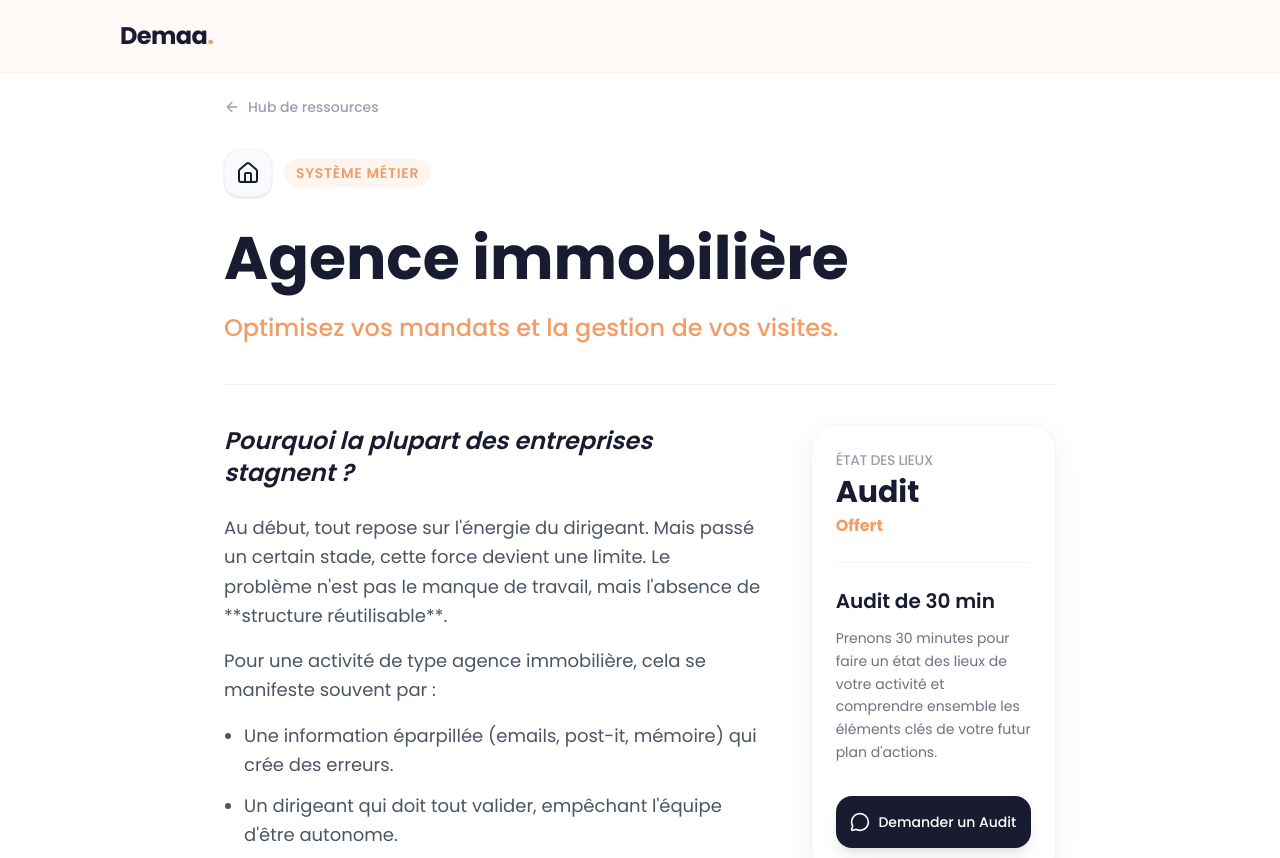
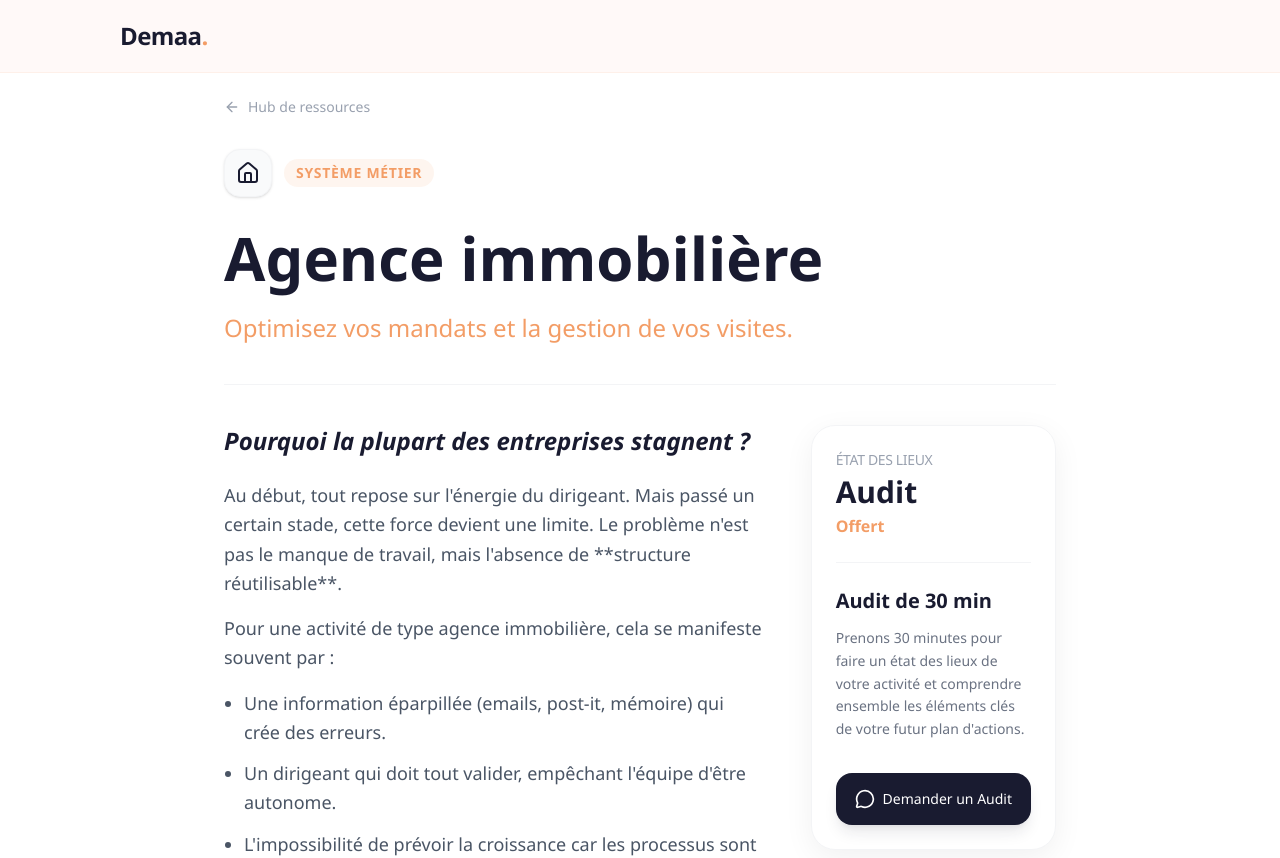
Before and after one commit to teamdemaa/demaa.fr, a Next.js app: page /systemes/agence-immobiliere in a window 1280 px wide. Shown: the top 858 px of the page. Built offline with nearby package versions, Linux system fonts and the light colour scheme.

Commit message:
Retire les Google Fonts du build

```diff
--- a/src/app/globals.css
+++ b/src/app/globals.css
@@ -5,7 +5,7 @@
   --color-brand-coral: #f39d66;
   --color-background: #ffffff;
   --color-foreground: #191b30;
-  --font-sans: var(--font-poppins);
+  --font-sans: "Poppins", "Avenir Next", "Avenir", "Segoe UI", Arial, sans-serif;
 }
 
 @layer components {
--- a/src/app/layout.tsx
+++ b/src/app/layout.tsx
@@ -1,15 +1,8 @@
 import type { Metadata } from "next";
-import { Poppins } from "next/font/google";
 import "./globals.css";
 import Footer from "@/components/Footer";
 
 import { Analytics } from "@vercel/analytics/next";
-
-const poppins = Poppins({
-  variable: "--font-poppins",
-  weight: ["300", "400", "500", "600", "700"],
-  subsets: ["latin"],
-});
 
 export const metadata: Metadata = {
   title: "Demaa - Annuaire d'outils et de services",
@@ -23,7 +16,7 @@ export default function RootLayout({
   children: React.ReactNode;
 }>) {
   return (
-    <html lang="fr" className={`${poppins.variable} h-full antialiased`}>
+    <html lang="fr" className="h-full antialiased">
       <body className="min-h-full flex flex-col bg-background text-foreground font-sans pb-24 md:pb-0">
         {children}
         <Footer />
--- a/src/app/outils/signature-pro/page.tsx
+++ b/src/app/outils/signature-pro/page.tsx
@@ -1,7 +1,6 @@
 "use client";
 
 import Image from "next/image";
-import { Inter, Montserrat, Nunito, Poppins } from "next/font/google";
 import { useState } from "react";
 import Navbar from "@/components/Navbar";
 import {
@@ -18,35 +17,30 @@ import {
   ChevronDown
 } from "lucide-react";
 
-const inter = Inter({ subsets: ["latin"], weight: ["400", "500", "600", "700"] });
-const poppins = Poppins({ subsets: ["latin"], weight: ["400", "500", "600", "700"] });
-const montserrat = Montserrat({ subsets: ["latin"], weight: ["400", "500", "600", "700"] });
-const nunito = Nunito({ subsets: ["latin"], weight: ["400", "500", "600", "700"] });
-
 const FONT_OPTIONS = [
   {
     key: "poppins",
     label: "Poppins",
     stack: "'Poppins', Arial, sans-serif",
-    className: poppins.className,
+    className: "",
   },
   {
     key: "inter",
     label: "Inter",
     stack: "'Inter', Arial, sans-serif",
-    className: inter.className,
+    className: "",
   },
   {
     key: "montserrat",
     label: "Montserrat",
     stack: "'Montserrat', Arial, sans-serif",
-    className: montserrat.className,
+    className: "",
   },
   {
     key: "nunito",
     label: "Nunito",
     stack: "'Nunito', Arial, sans-serif",
-    className: nunito.className,
+    className: "",
   },
 ] as const;
 
```
